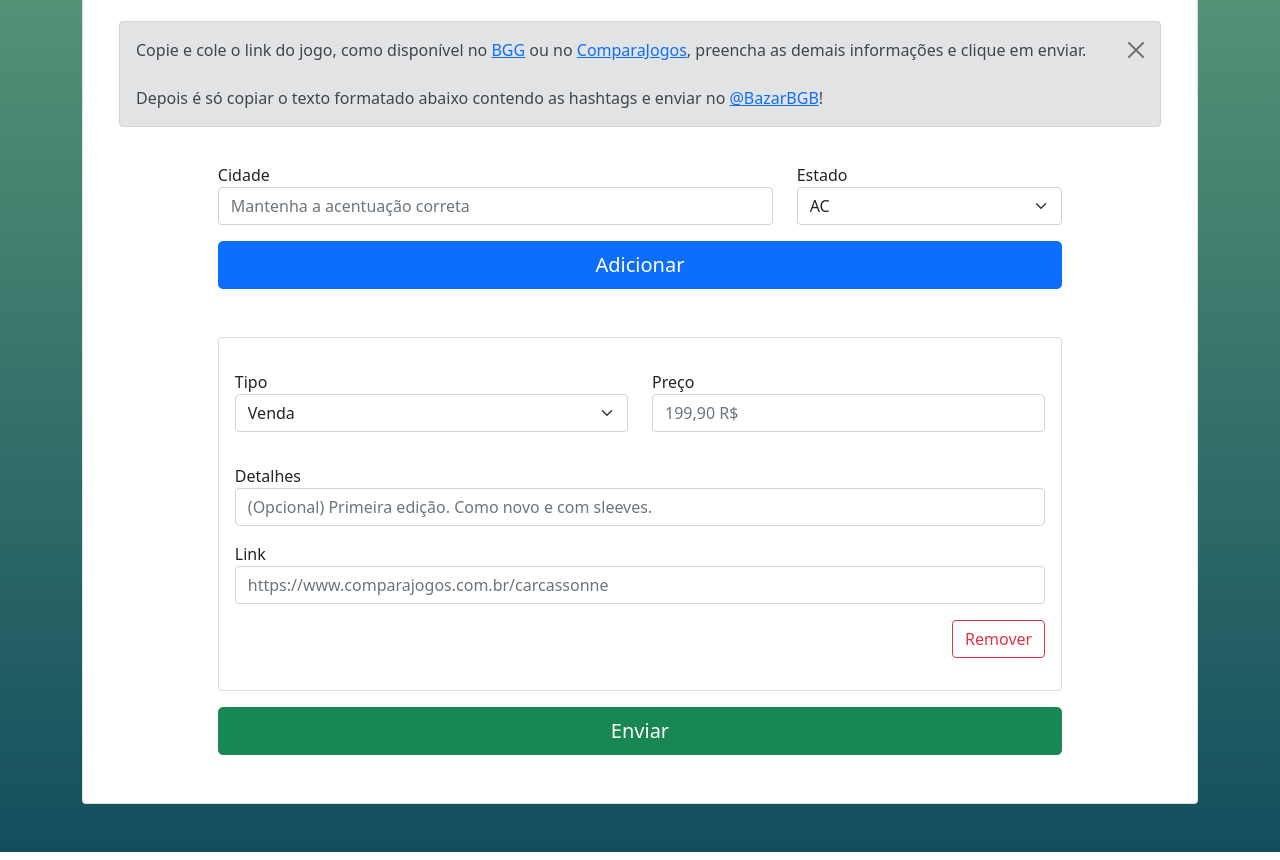
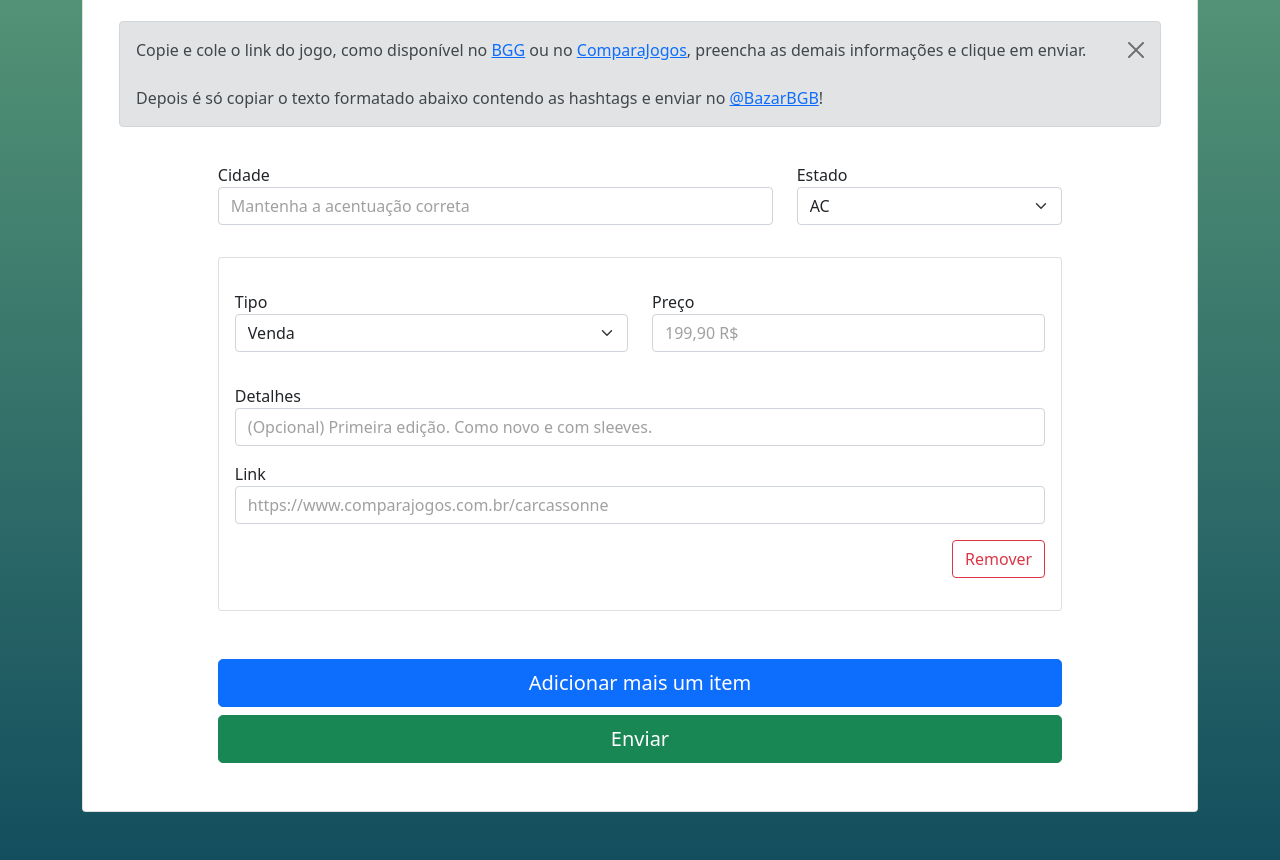
Before and after one commit to julioscalves/bazarbgb_old, a Flask app: page / in a window 1280 px wide. Shown: the part 399-1259 px from the top of the page. Run offline with Flask 2, Linux system fonts and the light colour scheme.

Commit message:
template adjustments

```diff
--- a/app.py
+++ b/app.py
@@ -8,7 +8,7 @@ from flask import Flask, flash, redirect, render_template, request, url_for
 
 
 app = Flask(__name__)
-app.config['SECRET_KEY'] = os.environ['SECRET_KEY']
+app.config['SECRET_KEY'] = "os.environ['SECRET_KEY']"
 
 
 def get_source(link):
@@ -143,7 +143,7 @@ def handle_data(data, int_keys):
 
             if offer == 'Venda':
                 price = remove_non_number(data[index]["price"])
-                message = f'{formatted_name} por {price} R$\n{details}'.strip()
+                message = f'{formatted_name} por R$ {price}\n{details}'.strip()
                 sell.append(message)
 
             elif offer == 'Troca':
@@ -159,7 +159,7 @@ def handle_data(data, int_keys):
     for adtype, text_list in zip(['Venda', 'Troca', 'Procura'], [sell, trade, search]):
         output = assemble_message(adtype, text_list, output)
 
-    output += f'#{data["city"]} #{data["state"]}'
+    output += f'#{data["city"].title().replace(" ", "")} #{data["state"]}'
 
     return output
 
--- a/static/bgb.js
+++ b/static/bgb.js
@@ -143,9 +143,7 @@ $(document).ready(function() {
 
     $("body").on("keyup change", ".detail-area", function() {
         const DESCRIPTION_MAX = 50
-
-        console.log()
-        console.log($(this).parent().parent().find("span").text(DESCRIPTION_MAX - $(this).val().length + " caracteres restantes."))
+        $(this).parent().parent().find("span").text(DESCRIPTION_MAX - $(this).val().length + " caracteres restantes.");
     });
 
     $("body").on("change", ".offer-type", function() {
--- a/templates/home.html
+++ b/templates/home.html
@@ -5,6 +5,10 @@
 body {
     background: rgb(113,178,128);
     background: linear-gradient(180deg, rgba(113,178,128,1) 0%, rgba(19,78,94,1) 100%);
+}
+
+.form-control::placeholder {
+    color: rgba(150, 150, 150, 0.9)
 }
 {% endblock %}
 
@@ -63,17 +67,17 @@ body {
                                     </p>
                                 </div>
                             </div>
-                            <div class="d-grid gap-2 mb-5">
-                                <a id="add" href="#" class="btn btn-primary btn-lg">Adicionar</a>
-                            </div>
+
                             <div id="subforms-container">
                                 {% for subform in form.boardgames %}
                                     {{ macros.render_boardgame_form(subform, loop.index0) }}
                                 {% endfor %}
                             </div>
-
+                            <div class="d-grid gap-2 mb-2 mt-5">
+                                <button id="add" class="btn btn-primary btn-lg" type="button">Adicionar mais um item</button>
+                            </div>
                             <div class="d-grid gap-2 mb-5">
-                                <button class="btn btn-success btn-lg" type="submit">Enviar</button>
+                                <button class="btn btn-success btn-lg">Enviar</button>
                             </div>
                         </form>
                         {% if form.errors %}
--- a/templates/macros/subforms.html
+++ b/templates/macros/subforms.html
@@ -29,7 +29,7 @@
                 </div>
             </p>
             <p class="text-end">
-                <a class="remove btn btn-outline-danger" href="#">Remover</a>
+                <button class="remove btn btn-outline-danger" href="#">Remover</button>
             </p>
         </div>
     </div>
```
